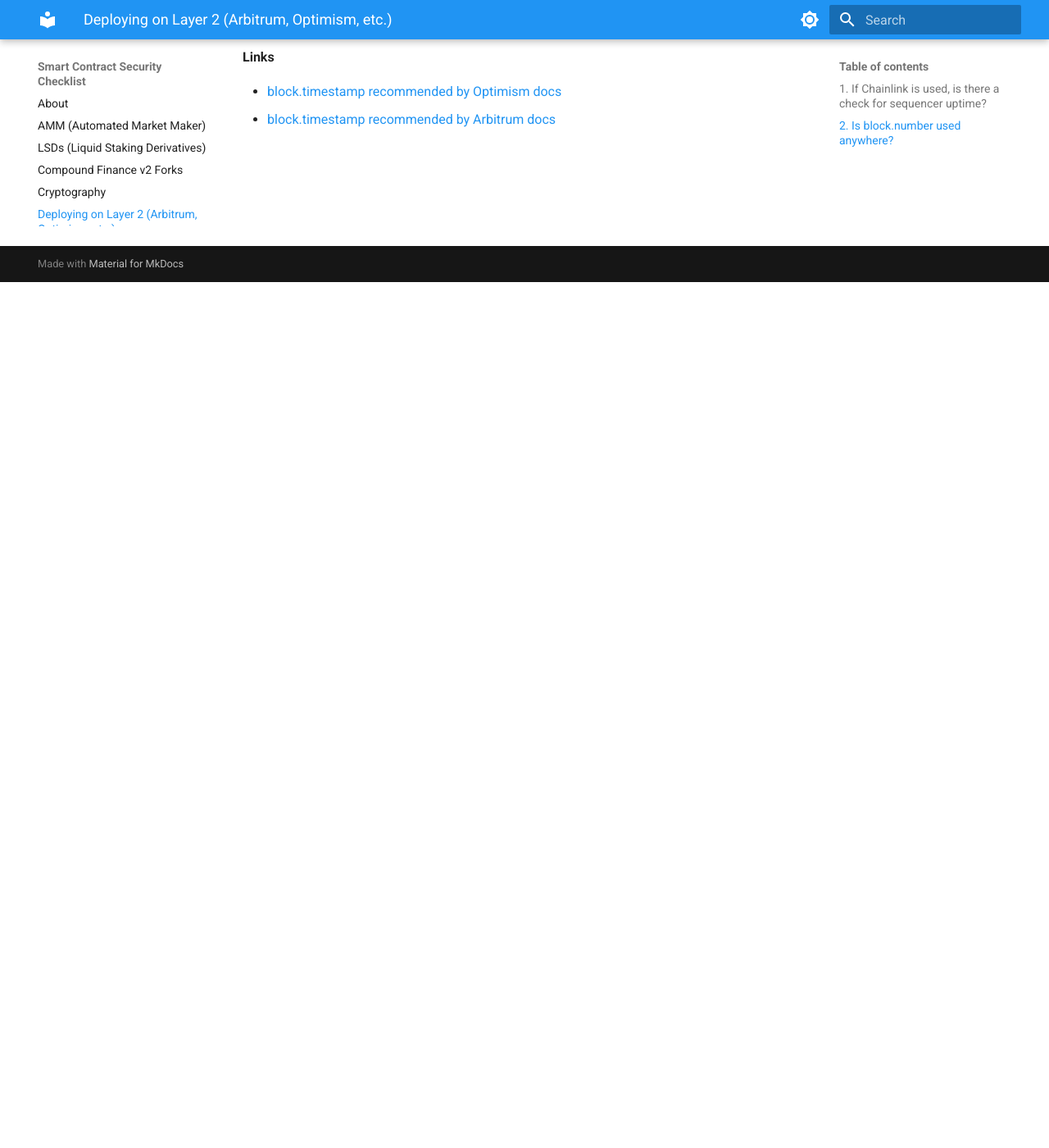
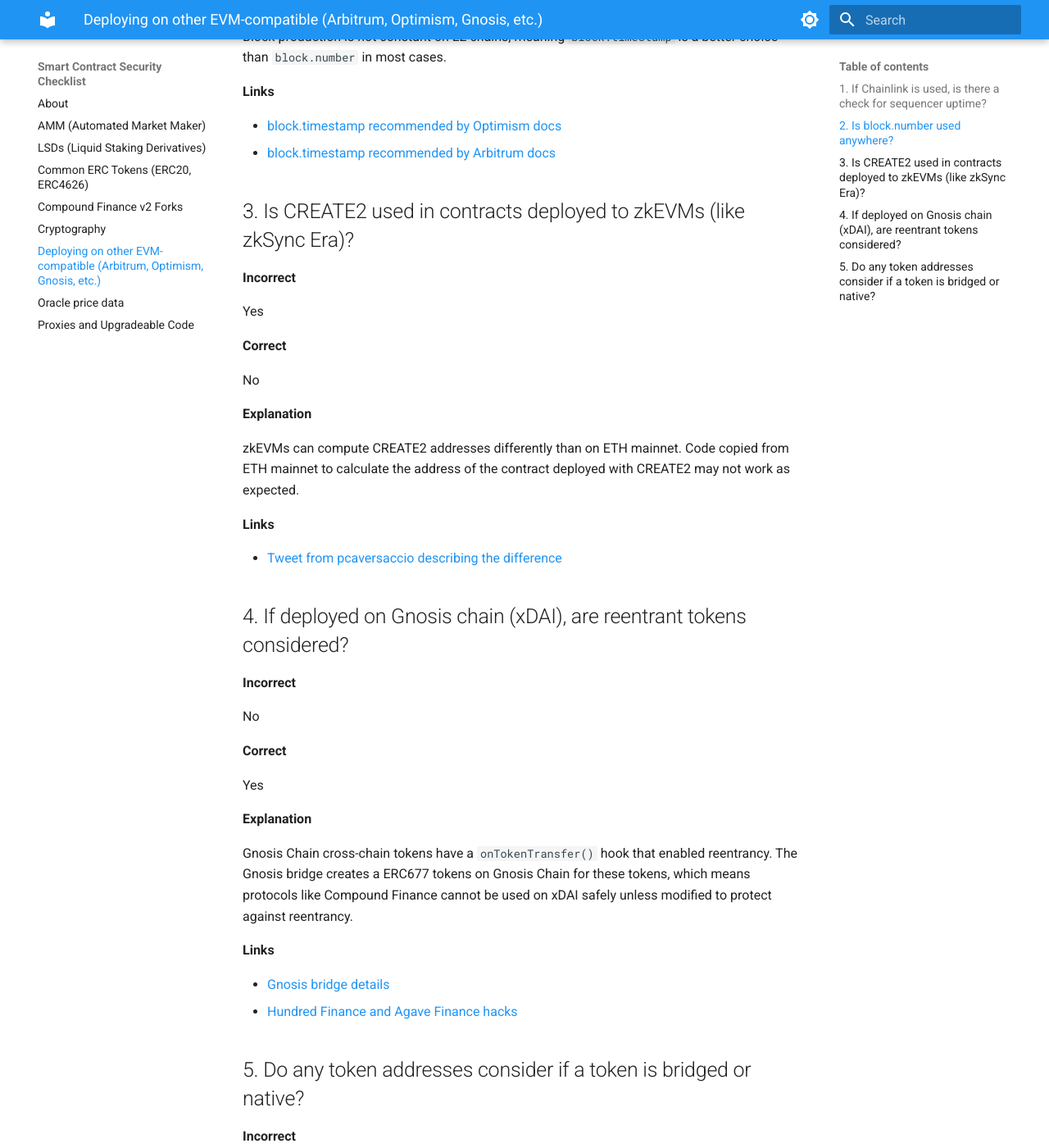
Before and after one commit to audit-quality/security-checklist, an MkDocs documentation site: the page built from docs/layer2.md, in a window 1280 px wide and 1400 px high, scrolled down 1056 px. Shown: the whole window at 82% size. Built offline with MkDocs 1.6.1 and Material for MkDocs 9.7.7, drawn with Linux system fonts in a browser that asks for light colours; some of the changed text lies outside the part shown.

Commit message:
add common ERCs page

```diff
--- /dev/null
+++ b/docs/commons-erc-tokens.md
@@ -0,0 +1,83 @@
+# Common ERC Tokens (ERC20, ERC4626)
+
+ERC20 and other token standards, the different implementations of this standard do not all play nicely together. In addition, some ERC20 tokens do not follow the standard exactly.
+
+Other resources:
+
+- https://ercx.runtimeverification.com/
+
+## 1. Are incompatible versions of this ERC considered?
+
+**Incorrect**
+
+No
+
+**Correct**
+
+Yes
+
+**Explanation**
+
+This is an extremely broad category, but it is hard to enumerate every possible issue related to incompatibility. The best approach is to review the corresponding link below outlining unexpected behavior for each token standard.
+
+**Links**
+
+- [Unexpected or non-compliant ERC20 behavior](https://github.com/d-xo/weird-erc20)
+- [Unexpected or non-compliant ERC4626 behavior](https://banteg.mirror.xyz/xMsPLpgsv88NFspah0v1SyJHBk0Yp3vSyzCSznr6ZaM)
+
+## 2. Are any newly created ERC tokens compliant with the standard?
+
+**Incorrect**
+
+No
+
+**Correct**
+
+Yes
+
+**Explanation**
+
+Every ERC standard contains detailed information about what the contract code must do to remain compliant with the standard. If the contract is importing an ERC implementation from a well-known library, such a OpenZeppelin, there is less likelihood of unusual implementation details when compared to a fully custom ERC implementation.
+
+**Links**
+
+- [Slither ERC conformance check for ERC20, ERC4626, and many other token standards](https://github.com/crytic/slither/wiki/ERC-Conformance)
+
+## 3. If tokens with OpenZeppelin and solmate ERC imports involved, are incompatibilities considered?
+
+**Incorrect**
+
+No
+
+**Correct**
+
+Yes, the known compatibility issues have been considered
+
+**Explanation**
+
+Solmate's gas optimizations have led to some differences compared to tokens importing OpenZeppelin ERC libraries. Examples of this are linked to below.
+
+**Links**
+
+- [IERC20 incompatibility between OZ and solmate](https://github.com/transmissions11/solmate/issues/307)
+- [`safeTransfer()` reverts on flashloan for certain tokens in solmate](https://github.com/transmissions11/solmate/issues/346)
+- [Missing maxwithdraw check in solmate](https://github.com/transmissions11/solmate/issues/362)
+- [`totalAssets()` implementation inconsistency in solmate](https://github.com/transmissions11/solmate/issues/348)
+
+## 4. If solmate is used, is there an existence check before any safeTransfer?
+
+**Incorrect**
+
+No, and the lack of this check may cause problems
+
+**Correct**
+
+Yes
+
+**Explanation**
+
+Solmate delegates the responsibility of checking that a token has code to the caller, as stated in the [SafeTransferLib NatSpec](https://github.com/transmissions11/solmate/blob/fadb2e2778adbf01c80275bfb99e5c14969d964b/src/utils/SafeTransferLib.sol#L9).
+
+**Links**
+
+- Past Code4rena issues ([1](https://github.com/code-423n4/2022-08-olympus-findings/issues/117) and [2](https://github.com/code-423n4/2023-01-astaria-findings/issues/158))
--- a/docs/layer2.md
+++ b/docs/layer2.md
@@ -1,4 +1,4 @@
-# Deploying on Layer 2 (Arbitrum, Optimism, etc.)
+# Deploying on other EVM-compatible (Arbitrum, Optimism, Gnosis, etc.)
 
 Protocols that will be deployed on multiple chains may require custom modifications for each individual chain because each chain is slightly different in key ways. One common multichain deployment option is to deploy on mainnet Ethereum and an L2 like Arbitrum or Optimism.
 
@@ -18,7 +18,7 @@
 
 **Explanation**
 
-[Old price data may be used](https://twitter.com/bytes032/status/1653943092427325448) if the protocol is not aware that the sequencer is down
+[Old price data may be used](https://twitter.com/bytes032/status/1653943092427325448) if the protocol is not aware that the sequencer is down.
 
 **Links**
 
@@ -28,7 +28,7 @@
 
 **Incorrect**
 
-Yes
+Yes, block.number is used on Optimism, Arbitrum, or a similar L2
 
 **Correct**
 
@@ -42,3 +42,59 @@
 
 - [block.timestamp recommended by Optimism docs](https://community.optimism.io/docs/developers/build/differences/#added-opcodes)
 - [block.timestamp recommended by Arbitrum docs](https://developer.arbitrum.io/time#block-numbers-arbitrum-vs-ethereum)
+
+## 3. Is CREATE2 used in contracts deployed to zkEVMs (like zkSync Era)?
+
+**Incorrect**
+
+Yes
+
+**Correct**
+
+No
+
+**Explanation**
+
+zkEVMs can compute CREATE2 addresses differently than on ETH mainnet. Code copied from ETH mainnet to calculate the address of the contract deployed with CREATE2 may not work as expected.
+
+**Links**
+
+- [Tweet from pcaversaccio describing the difference](https://twitter.com/pcaversaccio/status/1701938364696363103)
+
+## 4. If deployed on Gnosis chain (xDAI), are reentrant tokens considered?
+
+**Incorrect**
+
+No
+
+**Correct**
+
+Yes
+
+**Explanation**
+
+Gnosis Chain cross-chain tokens have a `onTokenTransfer()` hook that enabled reentrancy. The Gnosis bridge creates a ERC677 tokens on Gnosis Chain for these tokens, which means protocols like Compound Finance cannot be used on xDAI safely unless modified to protect against reentrancy.
+
+**Links**
+
+- [Gnosis bridge details](https://docs.gnosischain.com/bridges/tutorials/using-omnibridge/)
+- [Hundred Finance and Agave Finance hacks](https://medium.com/immunefi/a-poc-of-the-hundred-finance-heist-4121f23a098)
+
+## 5. Do any token addresses consider if a token is bridged or native?
+
+**Incorrect**
+
+A difference between bridged or native tokens was not considered.
+
+**Correct**
+
+Yes, the different types of tokens were considered and the correct choice is made.
+
+**Explanation**
+
+Some tokens, like USDC, have a bridged and native form. For example, USDC.e on Arbitrum, Avalanche, and Optimism is the bridged form of USDC. Circle launched a native USDC on these chains after the bridged tokens already existed. If the protocol involves any tokens that may be bridged, it is important to consider which token address to use.
+
+**Links**
+
+- [Circle announcement of Optimism native USDC](https://www.circle.com/blog/now-available-usdc-on-op-mainnet)
+- [Circle announcement of Arbitrum native USDC](https://www.circle.com/blog/arbitrum-usdc-now-available)
```
Also changed, not shown: docs/cryptography.md (+1 -0 lines), other-checklists.md (+2 -0 lines).
